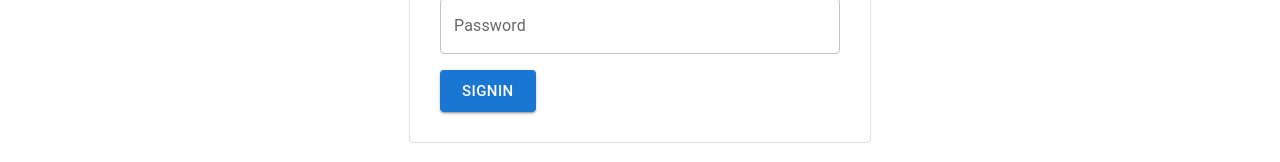
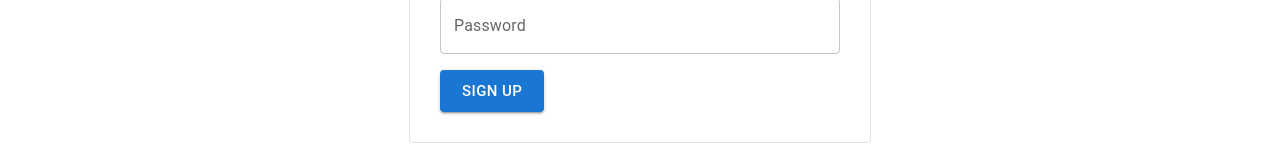
Before and after one commit to abhijitsahoo99/course-selling-app, a React (Vite) app in the folder course-selling-app/: page /signup in a window 1280 px wide. Shown: the part 361-523 px from the top of the page. Built offline with nearby package versions, Linux system fonts and the light colour scheme.

Commit message:
Added fetch and backend functionalities to Signup

```diff
--- a/course-selling-app/src/Signup.jsx
+++ b/course-selling-app/src/Signup.jsx
@@ -2,18 +2,44 @@ import './Signup.css'
 import Button from '@mui/material/Button';
 import TextField from '@mui/material/TextField';
 import {Card, Typography} from '@mui/material';
-
+import {useState} from "react";
 
 function Signup (){
+    const [email, setEmail] = useState("");
+    const [password, setPassword] = useState("");
+
     return <div>
     <div className='heading'>
         <Typography variant = {"h6"}>Welcome to Coursera. Sign up below</Typography>
     </div>
     <div className='box'>
         <Card className='card' variant="outlined">
-            <TextField sx={{paddingBottom : 2}} fullWidth={true} id="outlined-basic" label="Email" variant="outlined" />
-            <TextField sx={{paddingBottom : 2}} fullWidth={true} id="outlined-basic" label="Password" variant="outlined" />
-            <Button size={"large"} variant="contained">Signin</Button>
+            <TextField onChange = {(e)=> setEmail(e.target.value)}
+            sx={{paddingBottom : 2}} fullWidth={true} id="outlined-basic" label="Email" variant="outlined" />
+            <TextField onChange = {(e)=> setPassword(e.target.value)}
+            sx={{paddingBottom : 2}} fullWidth={true} id="outlined-basic" label="Password" variant="outlined" />
+            <Button size={"large"} variant="contained"
+            onClick = {() => {
+                function callback2(data){
+                    console.log(data)
+                    localStorage.setItem("token" , data.token);
+                }
+
+                function callback1(res){
+                    res.json().then(callback2)
+                }
+                fetch("http://localhost:3000/admin/signup", {
+                    method : "POST",
+                    body : JSON.stringify({
+                        username : email,
+                        password : password
+                    }),
+                    headers : {
+                        "content-type": "application/json"
+                    }
+                }).then(callback1)
+            }}
+            >Sign up</Button>
         </Card>
     </div>
     </div>
```
